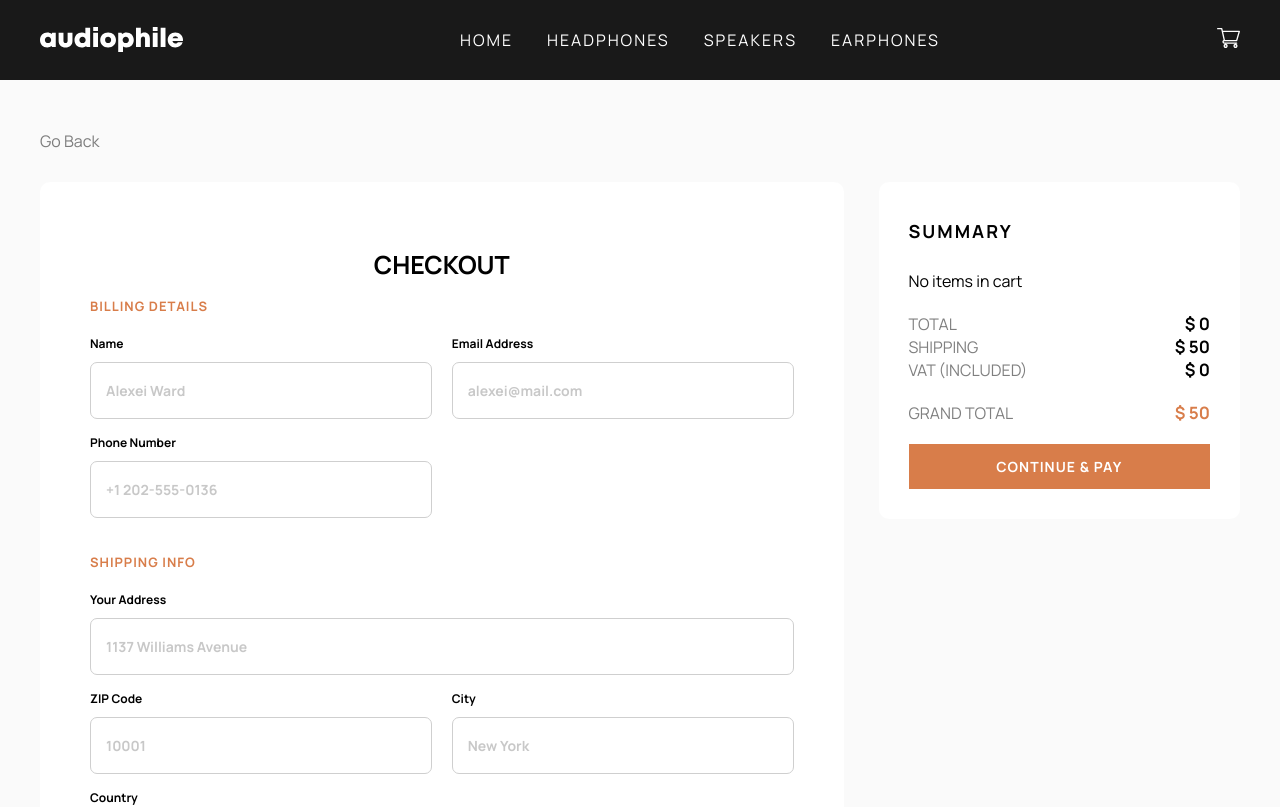
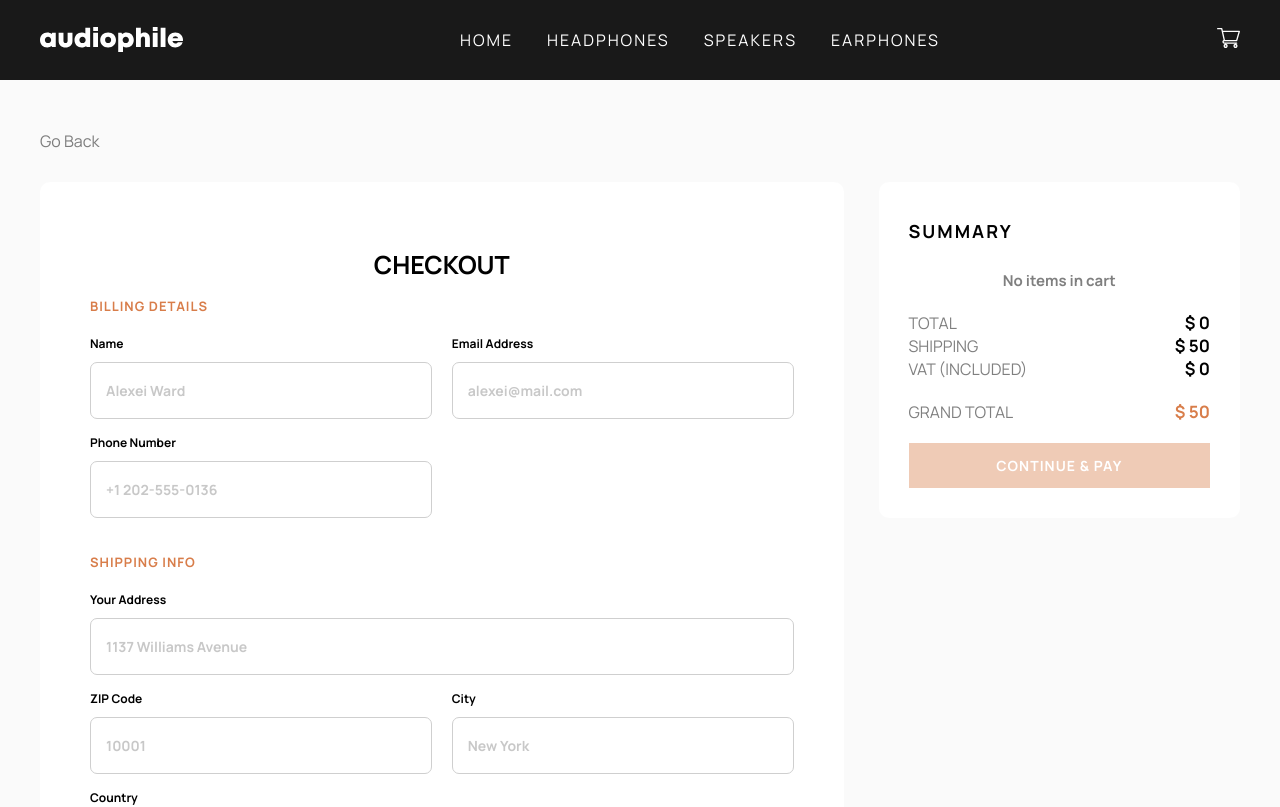
Before and after one commit to digitalents-academy/e-commerce-audiophile, a React (Vite) app: page /checkout in a window 1280 px wide. Shown: the top 807 px of the page. Built offline with nearby package versions, Linux system fonts and the light colour scheme.

Commit message:
disable continue button when cart is empty

```diff
--- a/src/components/checkout/Summary.jsx
+++ b/src/components/checkout/Summary.jsx
@@ -22,7 +22,7 @@ const Items = (props) => {
     )
   } else {
     return (
-      <p>No items in cart</p>
+      <h6>No items in cart</h6>
     )
   }
 }
@@ -41,6 +41,10 @@ const Summary = (props) => {
       setTotal(newTotal)
       setVat(newVat)
       setGrandTotal(newTotal + newVat + shipping)
+    } else {
+      setTotal(0)
+      setVat(0)
+      setGrandTotal(50)
     }
   }, [props.cart])
 
@@ -67,7 +71,7 @@ const Summary = (props) => {
           <span id="total-price" className="orange">$ {formatPrice(grandTotal)}</span>
         </div>
         <div>
-          <button className="continue-button">Continue & Pay</button>
+          <button className="continue-button" disabled={props.cart.length === 0}>Continue & Pay</button>
         </div>
     </div>
   )
--- a/src/styles/index.css
+++ b/src/styles/index.css
@@ -673,10 +673,14 @@ h5 {
   z-index: 2;
 }
 
-.shopping-cart h6 {
+.shopping-cart h6, .summary h6 {
   font-size: 15px;
-  font-weight: 500;
+  font-weight: 700;
   color: var(--light-black);
+}
+
+.summary h6 {
+  text-align: center;
 }
 
 .shopping-cart a {
@@ -992,6 +996,13 @@ input[type=radio] {
   letter-spacing: 1px;
   font-family: 'Manrope', sans-serif;
   border: 0;
+  cursor: pointer;
+}
+
+.continue-button:disabled {
+  cursor: not-allowed;
+  opacity: 0.4;
+
 }
 
 /* tablet mode */
```
